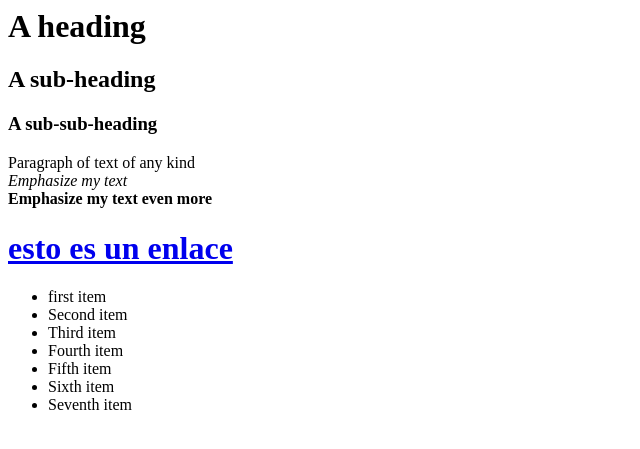
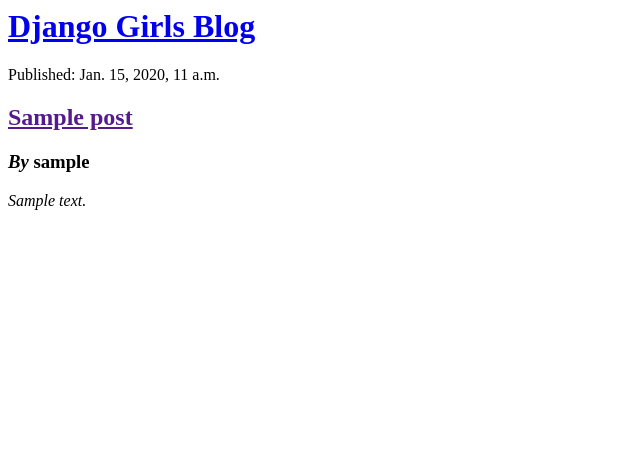
Before and after one commit to AODeusto/my-first-blog, a Django app: template blog/templates/blog/post_list.html in a window 1280 px wide. Shown: the top 449 px of the page, without its empty margins (0-640 px from the left). Run offline with Django 3.2, Linux system fonts and the light colour scheme; the template is opened without the code that fills it: values that come from a table or form of the project are taken from there, others are empty; tables that the repository leaves empty hold one stand-in row (values such as "Sample post").

Commit message:
Setting template to display posts

```diff
--- a/blog/templates/blog/post_list.html
+++ b/blog/templates/blog/post_list.html
@@ -1,27 +1,22 @@
 <html>
-<head>
-    <title>Ola´s blog</title>
-</head>
-<body>
-    <h1>A heading</h1>
-    <h2>A sub-heading</h2>
-    <h3>A sub-sub-heading</h3>
-    <p>Paragraph of text of any kind
-        <br>
-        <em>Emphasize my text</em>
-        <br>
-        <strong>Emphasize my text even more</strong>
-    </p>
-    <h1><strong><a href = 'www.marca.es'>esto es un enlace</a></strong></h1>
+    <head>
+        <title>Django Girls blog</title>
+    </head>
+    <body>
+        <div>
+            <h1><a href="/">Django Girls Blog</a></h1>
+        </div>
 
-    <ul>
-        <li>first item</li>
-        <li>Second item</li>
-        <li>Third item</li>
-        <li>Fourth item</li>
-        <li>Fifth item</li>
-        <li>Sixth item</li>
-        <li>Seventh item</li>
-        </ul>
-</body>
+        <div>
+            {% for post in posts %}
+                <div>
+                    <p> Published: {{ post.published_date}}</p>
+                    <h2><a href=''> {{ post.title }} </a></h2>
+                    <h3> <em>By</em> <strong> {{ post.author }} </strong> </a></h3>
+                    <p><em>{{ post.text|linebreaksbr }} </em></p>
+                </div>
+            {% endfor %}
+        </div>
+
+    </body>
 </html>
--- a/blog/views.py
+++ b/blog/views.py
@@ -1,7 +1,9 @@
 from django.shortcuts import render
-
+from .models import Post
+from django.utils import timezone
 
 def post_list(request):
-    return render(request, 'blog/post_list.html', {})
+    posts = Post.objects.filter(published_date__lte = timezone.now()).order_by('published_date')
+    return render(request, 'blog/post_list.html', {'posts' : posts})
 
 # Create your views here.
```
